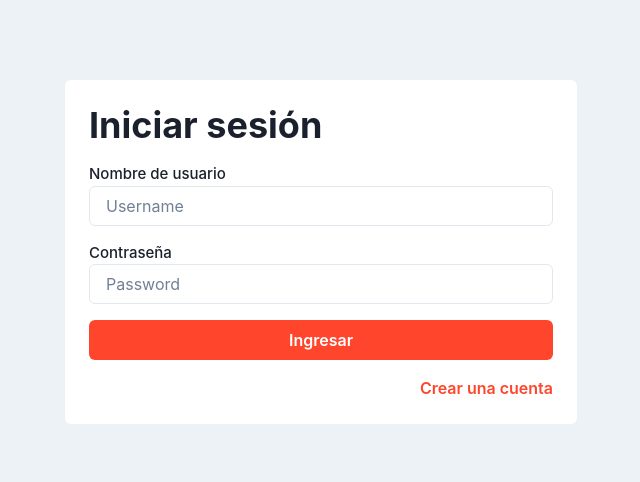
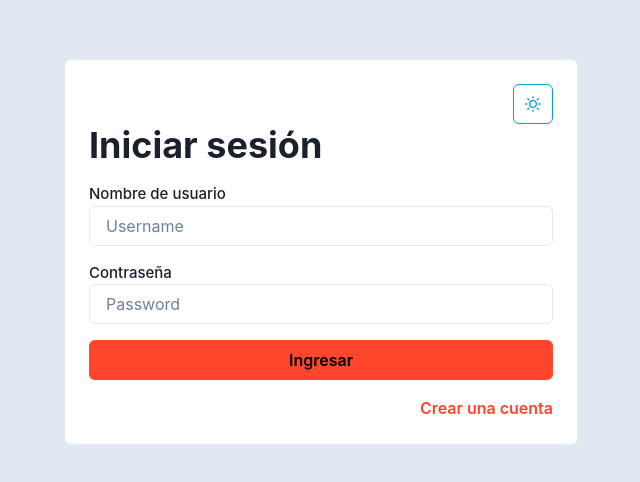
Before and after one commit to stick2yourmind/GoScrum, a React (Vite) app: page /auth/login in a window 1280 px wide. Shown: the part 148-630 px from the top of the page, without its empty margins (319-959 px from the left). Built offline with nearby package versions, Linux system fonts and the light colour scheme.

Commit message:
feat: dark mode
dark mode added and implemented in login and register screens

```diff
--- a/package.json
+++ b/package.json
@@ -9,6 +9,7 @@
     "preview": "vite preview"
   },
   "dependencies": {
+    "@chakra-ui/icons": "^2.0.11",
     "@chakra-ui/react": "^2.3.4",
     "@emotion/react": "^11.10.4",
     "@emotion/styled": "^11.10.4",
--- a/src/components/Navbar/Navbar.jsx
+++ b/src/components/Navbar/Navbar.jsx
@@ -1,5 +1,6 @@
-import { Spacer, Image, Stack, Button, Text, Box, Link } from '@chakra-ui/react'
+import { Spacer, Image, Stack, Button, Text, Box, Link, IconButton, useColorMode } from '@chakra-ui/react'
 import { useDispatch, useSelector } from 'react-redux'
+import { MoonIcon, SunIcon } from '@chakra-ui/icons'
 
 import Logo from '../../assets/GoScrum.png'
 import { logoutUser } from '../../store/slices/authSlice'
@@ -8,6 +9,7 @@ const Navbar = () => {
   const dispatch = useDispatch()
   const { userName } = useSelector((state) => state.auth.userData)
   const { tasks } = useSelector((state) => state.tasks)
+  const { colorMode, toggleColorMode } = useColorMode()
 
   const onLogout = () => {
     dispatch(logoutUser())
@@ -27,6 +29,16 @@ const Navbar = () => {
     >
       <Image alt="GoScrum Logo" h={{ base: '15px', sm: '20px' }} src={Logo} w={{ base: '50px', sm: '80px' }} />
       <Spacer />
+      <IconButton
+        margin
+        aria-label="Color mode switcher"
+        colorScheme="cyan"
+        icon={colorMode === 'light' ? <SunIcon /> : <MoonIcon />}
+        variant="outline"
+        onClick={toggleColorMode}
+      >
+        Switch mode
+      </IconButton>
       <Link
         isExternal
         _hover={{
--- a/src/screens/Login.jsx
+++ b/src/screens/Login.jsx
@@ -1,5 +1,17 @@
 import { Field, Form, Formik } from 'formik'
-import { Box, Input, Text, Flex, Heading, Button, useToast, FormLabel } from '@chakra-ui/react'
+import { MoonIcon, SunIcon } from '@chakra-ui/icons'
+import {
+  Box,
+  Input,
+  Text,
+  Flex,
+  Heading,
+  Button,
+  useToast,
+  FormLabel,
+  useColorMode,
+  IconButton
+} from '@chakra-ui/react'
 import { useDispatch, useSelector } from 'react-redux'
 import { Link } from 'react-router-dom'
 import { useEffect } from 'react'
@@ -12,6 +24,7 @@ const Login = () => {
   const dispatch = useDispatch()
   const { status, loading, errorMsg } = useSelector((state) => state.auth)
   const toast = useToast()
+  const { colorMode, toggleColorMode } = useColorMode()
 
   useEffect(() => {
     if (!loading && status === 'not-authenticated' && errorMsg) {
@@ -34,8 +47,21 @@ const Login = () => {
   return loading ? (
     <Spinner />
   ) : (
-    <Flex align="center" bg={{ md: 'gray.100' }} h="100vh" justify="center">
-      <Box bg="white" p={6} rounded="md" w={'lg'}>
+    <Flex align="center" bg={colorMode === 'light' ? 'gray.200' : 'gray.900'} h="100vh" justify="center">
+      <Box bg={colorMode === 'light' ? 'white' : 'gray.800'} p={6} rounded="md" w={'lg'}>
+        <Flex alignItems="center" justifyContent="end">
+          <IconButton
+            margin
+            aria-label="Color mode switcher"
+            colorScheme="cyan"
+            icon={colorMode === 'light' ? <SunIcon /> : <MoonIcon />}
+            variant="outline"
+            onClick={toggleColorMode}
+          >
+            Switch mode
+          </IconButton>
+        </Flex>
+
         <Heading as="h1">Iniciar sesión</Heading>
         <Formik
           initialValues={loginInit}
@@ -78,13 +104,14 @@ const Login = () => {
               )}
               <Flex align="center" justify="center" my={4}>
                 <Button
-                  _hover={{ bg: 'white', border: '2px', borderColor: 'primary.100', color: 'primary.100' }}
-                  bg="primary.100"
-                  border={2}
-                  borderColor="primary.100"
-                  color="white"
+                  // _hover={{ bg: 'white', border: '2px', borderColor: 'primary.100', color: 'primary.100' }}
+                  // bg={bgColor}
+                  // border={2}
+                  // borderColor="primary.100"
+                  // color="white"
                   type="submit"
-                  width="full"
+                  // width="full"
+                  variant="primary"
                 >
                   Ingresar
                 </Button>
@@ -93,7 +120,7 @@ const Login = () => {
           )}
         </Formik>
         <Link replace={true} to="/auth/register">
-          <Text color="primary.100" fontWeight="semibold" textAlign="end">
+          <Text color={colorMode === 'light' ? 'primary.100' : 'gray.100'} fontWeight="semibold" textAlign="end">
             Crear una cuenta
           </Text>
         </Link>
--- a/src/screens/Register.jsx
+++ b/src/screens/Register.jsx
@@ -1,9 +1,23 @@
 import { Field, Form, Formik } from 'formik'
-import { Box, Input, Text, Flex, Heading, Button, Select, FormLabel, Switch, useToast } from '@chakra-ui/react'
+import {
+  Box,
+  Input,
+  Text,
+  Flex,
+  Heading,
+  Button,
+  Select,
+  FormLabel,
+  Switch,
+  useToast,
+  useColorMode,
+  IconButton
+} from '@chakra-ui/react'
 import { useState, useEffect } from 'react'
 import { useDispatch, useSelector } from 'react-redux'
 import { useNavigate } from 'react-router-dom'
 import { Link } from 'react-router-dom'
+import { MoonIcon, SunIcon } from '@chakra-ui/icons'
 
 import { RegisterSchema, registerInit } from '../utils/schema/register'
 import { getRegisterData } from '../store/slices/authSlice'
@@ -15,6 +29,7 @@ const Register = () => {
   const [hasTeam, setHasTeam] = useState(false)
   const { registerData } = useSelector((state) => state.auth)
   const { loading } = useSelector((state) => state.tasks)
+  const { colorMode, toggleColorMode } = useColorMode()
 
   const navigate = useNavigate()
   const dispatch = useDispatch()
@@ -75,8 +90,20 @@ const Register = () => {
     .map((e) => (e === 'Brasil' ? 'Brazil' : e))
 
   return (
-    <Flex align="center" bg={{ md: 'gray.100' }} justify="center" minH="100vh">
-      <Box bg="white" p={6} rounded="md" w={'lg'}>
+    <Flex align="center" bg={colorMode === 'light' ? 'gray.200' : 'gray.900'} justify="center" minH="100vh">
+      <Box bg={colorMode === 'light' ? 'white' : 'gray.800'} p={6} rounded="md" w={'lg'}>
+        <Flex alignItems="center" justifyContent="end">
+          <IconButton
+            margin
+            aria-label="Color mode switcher"
+            colorScheme="cyan"
+            icon={colorMode === 'light' ? <SunIcon /> : <MoonIcon />}
+            variant="outline"
+            onClick={toggleColorMode}
+          >
+            Switch mode
+          </IconButton>
+        </Flex>
         <Heading as="h1">Registro</Heading>
         <Formik
           initialValues={registerInit}
@@ -242,22 +269,7 @@ const Register = () => {
               )}
 
               <Flex align="center" justify="center" my={4}>
-                <Button
-                  _hover={{
-                    bg: 'white',
-                    color: 'primary.100',
-                    border: '2px',
-                    borderColor: 'primary.100'
-                  }}
-                  bg="primary.100"
-                  border="2px"
-                  borderColor="primary.100"
-                  color="white"
-                  isLoading={loading}
-                  type="submit"
-                  variant="outline"
-                  width="full"
-                >
+                <Button isLoading={loading} type="submit" variant="primary" width="full">
                   Registrar
                 </Button>
               </Flex>
@@ -265,7 +277,7 @@ const Register = () => {
           )}
         </Formik>
         <Link replace={true} to="/auth/">
-          <Text color="primary.100" fontWeight="semibold" textAlign="end">
+          <Text color={colorMode === 'light' ? 'primary.100' : 'gray.100'} fontWeight="semibold" textAlign="end">
             Ya tengo una cuenta
           </Text>
         </Link>
--- /dev/null
+++ b/src/theme/buttonStyles.js
@@ -0,0 +1,20 @@
+import { mode } from '@chakra-ui/theme-tools'
+
+export const buttonStyles = {
+  baseStyle: {},
+  sizes: {},
+  variants: {
+    primary: (props) => ({
+      bg: mode('primary.100', 'teal.500')(props),
+      color: mode('black', 'gray.200')(props),
+      _hover: {
+        bg: mode('white', 'gray.200')(props),
+        color: mode('primary.100', 'teal.500')(props),
+        border: '2px',
+        borderColor: mode('primary.100', 'teal.500')(props)
+      },
+      width: 'full'
+    })
+  },
+  defaultProps: {}
+}
--- a/src/theme/theme.js
+++ b/src/theme/theme.js
@@ -1,7 +1,12 @@
 import { extendTheme } from '@chakra-ui/react'
 
+import { buttonStyles as Button } from './buttonStyles'
+
 export const theme = extendTheme({
+  initialColorMode: 'light',
+  useSystemColorMode: false,
   components: {
+    Button,
     Badge: {
       baseStyle: {
         textTransform: 'lowercase',
```
